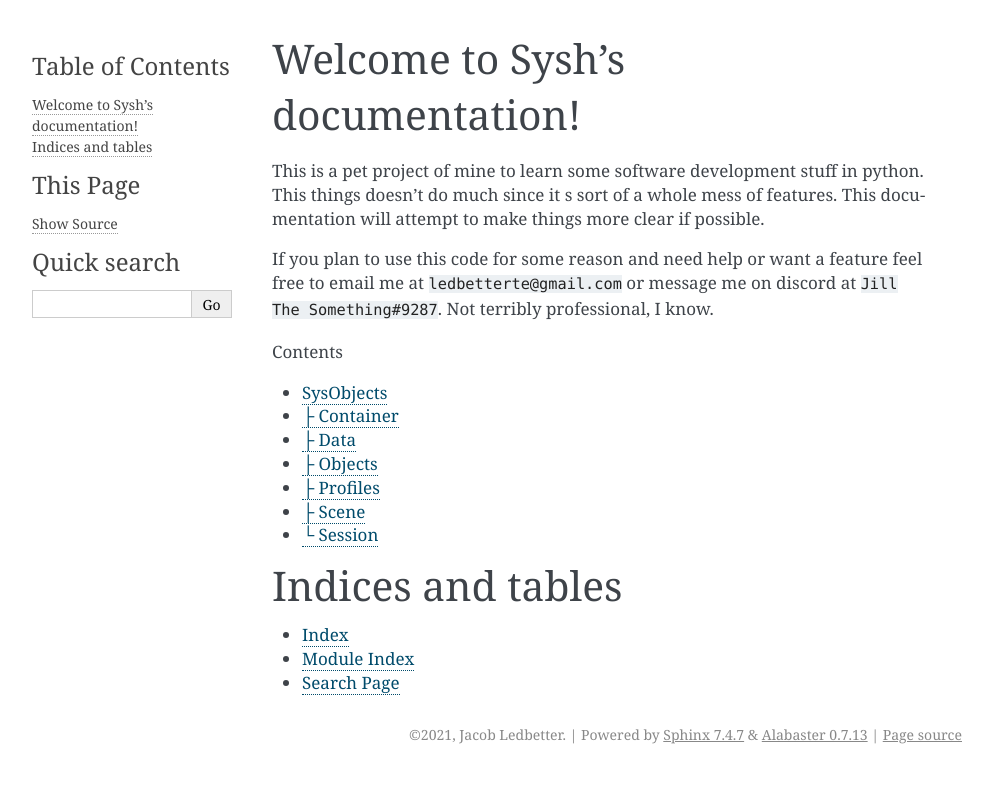
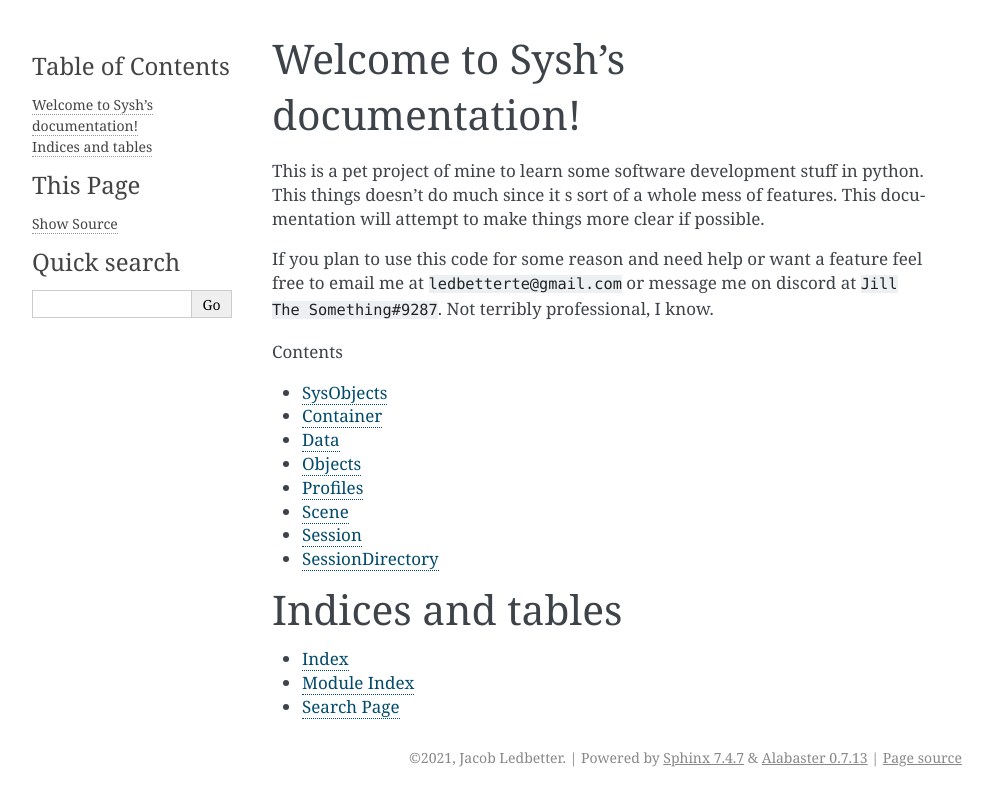
Before and after one commit to jll123567/Sysi, a Sphinx documentation site: the page built from docs/index.rst, in a window 1280 px wide. Shown: the top 806 px of the page, without its empty margins (148-1141 px from the left). Built offline with Sphinx 7.4.7, drawn with Linux system fonts in a browser that asks for light colours.

Commit message:
Documented SessionDirectory.py
Remade some project files for py3.10
Updated index.rst, sysObjects.rst for the new module docs.
moved templatePy.py

Signed-off-by: Jacob Ledbetter <ledbetterte@gmail.com>

```diff
--- a/docs/index.rst
+++ b/docs/index.rst
@@ -13,16 +13,17 @@ If you plan to use this code for some reason and need help or want a feature fee
 ``ledbetterte@gmail.com`` or message me on discord at ``Jill The Something#9287``. Not terribly professional, I know.
 
 .. toctree::
-   :maxdepth: 2
+   :maxdepth: 3
    :caption: Contents
 
    sysObjects
-   ├ Container<sysObjects_Container>
-   ├ Data<sysObjects_Data>
-   ├ Objects<sysObjects_Objects>
-   ├ Profiles<sysObjects_Profiles>
-   ├ Scene<sysObjects_Scene>
-   └ Session<sysObjects_Session>
+     Container<sysObjects_Container>
+     Data<sysObjects_Data>
+     Objects<sysObjects_Objects>
+     Profiles<sysObjects_Profiles>
+     Scene<sysObjects_Scene>
+     Session<sysObjects_Session>
+     SessionDirectory<sysObjects_SessionDirectory>
 
 Indices and tables
 ==================
--- a/docs/sysObjects.rst
+++ b/docs/sysObjects.rst
@@ -11,7 +11,7 @@ Modules:
     * :py:mod:`sysObjects.Profiles`
     * :py:mod:`sysObjects.Scene`
     * :py:mod:`sysObjects.Session`
-    * :py:mod:`sysObjects.SessionDirection`
+    * :py:mod:`sysObjects.SessionDirectory`
     * :py:mod:`sysObjects.Tagable`
     * :py:mod:`sysObjects.Taskable`
     * :py:mod:`sysObjects.Universe`
```
Also changed, not shown: docs/sysObjects_SessionDirectory.rst (added, +8 -0 lines), docs/_templates/templatePy.py (renamed from docs/templatePy.py), 1 other file.
